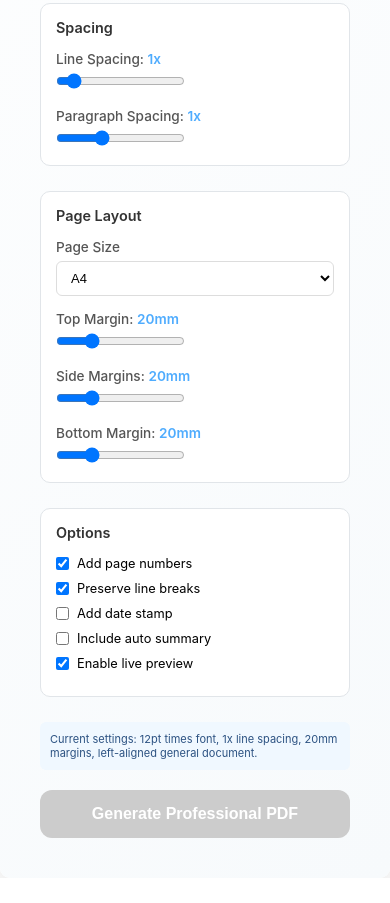
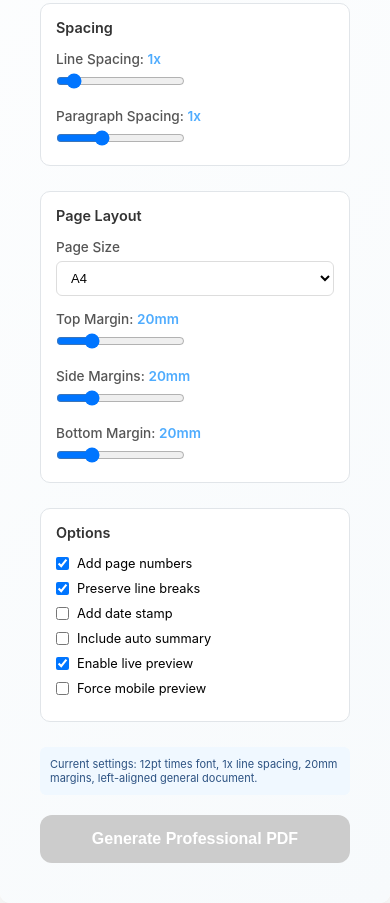
Before and after one commit to thehouseofcodeinjava/PDFFormatter, a plain HTML site: page index.html in a window 390 px wide. Shown: the part 1710-2613 px from the top of the page. Before the commit the page ends 2588 px from the top, so only its background shows below. Drawn offline with nearby package versions, Linux system fonts and the light colour scheme.

```diff
--- a/index.html
+++ b/index.html
@@ -413,6 +413,10 @@ This converter automatically formats your text and provides live preview."></tex
                         <input type="checkbox" id="enableLivePreview" checked>
                         <label for="enableLivePreview">Enable live preview</label>
                     </div>
+                     <div class="checkbox-option">
+                        <input type="checkbox" id="forceMobilePreview" onchange="forceMobileView=this.checked; schedulePreviewUpdate();">
+                        <label for="forceMobilePreview">Force mobile preview</label>
+                     </div>
                 </div>
 
                 <div class="preview-settings" id="previewSettings">
@@ -735,9 +739,13 @@ This converter automatically formats your text and provides live preview."></tex
         // function isMobile() {
         //     return /Android|iPhone|iPad|iPod|IEMobile|BlackBerry|Opera Mini/i.test(navigator.userAgent) || window.innerWidth <= 768;
         // }
+         let forceMobileView = false;
+
          function isMobile() {
-               return /Android|iPhone|iPad|iPod|IEMobile|BlackBerry|Opera Mini/i.test(navigator.userAgent);
-               }
+            if (forceMobileView) return true;
+            return /Android|iPhone|iPad|iPod|IEMobile|BlackBerry|Opera Mini/i.test(navigator.userAgent);
+         }
+
 
         async function renderPdfWithPdfJs(blobUrl) {
             const container = document.getElementById('pdfJsViewer');
```
